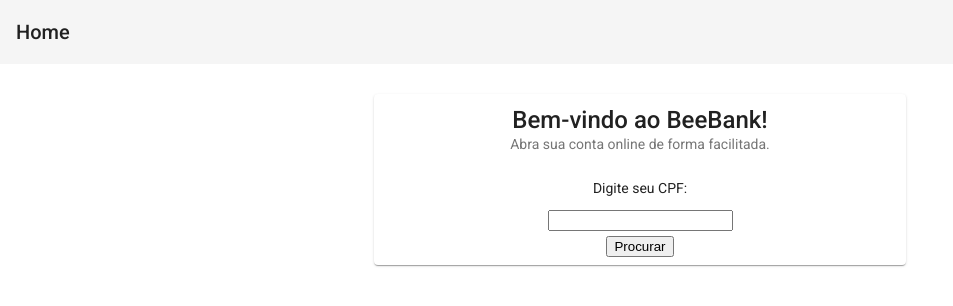
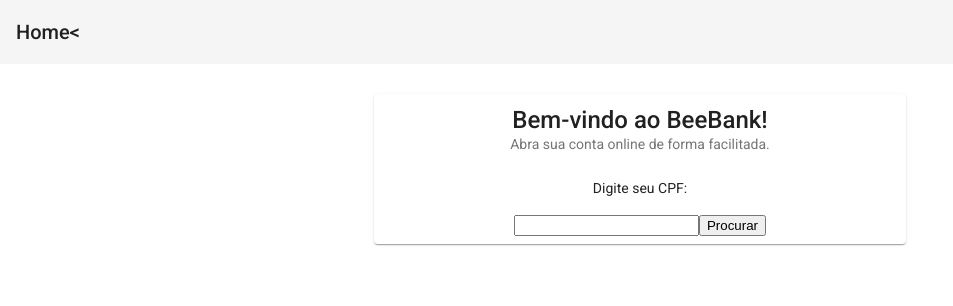
Before and after one commit to robertabononi/desafio-banco-angular, an Angular app in the folder frontend/mfe-home/: page /home in a window 1280 px wide. Shown: the top 306 px of the page, without its empty margins (0-953 px from the left). Built offline with nearby package versions, Linux system fonts and the light colour scheme.

Commit message:
feat: create home service

```diff
--- a/frontend/mfe-home/projects/mfe-home/src/app/app.component.html
+++ b/frontend/mfe-home/projects/mfe-home/src/app/app.component.html
@@ -1,5 +1,5 @@
 <mat-toolbar>
   <span>Home</span>
-</mat-toolbar>
+<</mat-toolbar>
 
 <router-outlet></router-outlet>
--- a/frontend/mfe-home/projects/mfe-home/src/app/app.module.ts
+++ b/frontend/mfe-home/projects/mfe-home/src/app/app.module.ts
@@ -8,6 +8,7 @@
 import { HomeModule } from './home/home.module';
 import { AppRoutingModule } from './app-routing.module';
 import { DadosCadastroComponent } from './dados-cadastro/dados-cadastro.component';
+import { HttpClientModule } from '@angular/common/http';
 
 @NgModule({
   declarations: [
--- a/frontend/mfe-home/projects/mfe-home/src/app/home/home.component.html
+++ b/frontend/mfe-home/projects/mfe-home/src/app/home/home.component.html
@@ -3,11 +3,11 @@
     <mat-card-title>Bem-vindo ao BeeBank!</mat-card-title>
     <mat-card-subtitle>Abra sua conta online de forma facilitada.</mat-card-subtitle>
     <mat-card-actions class="action-content">
-      <form class="from-group" (ngSubmit)="procurarCPF(cpf)" >
+      <form [formGroup]="formHome" class="form-group" (ngSubmit)="procurarCpf()" >
         <p class="p-action">Digite seu CPF:</p>
-        <input class="form-control" type="text" name="cpf" id="campo-cpf">
+        <input class="form-control" type="text" name="cpf" formControlName="cpf" id="campo-cpf" maxlength="11">
+        <input mat-button type="submit" name="button" class="button-search" routerLink="/dados-cadastro" value="Procurar">
       </form>
-      <button mat-button type="submit" class="button-search" routerLink="/dados-cadastro">Procurar</button>
     </mat-card-actions>
   </mat-card>
 </div>
--- a/frontend/mfe-home/projects/mfe-home/src/app/home/home.component.ts
+++ b/frontend/mfe-home/projects/mfe-home/src/app/home/home.component.ts
@@ -1,4 +1,6 @@
 import { Component, OnInit } from '@angular/core';
+import { FormControl, FormGroup, Validators } from '@angular/forms';
+import { HomeService } from './home.service';
 
 @Component({
   selector: 'app-home',
@@ -8,14 +10,25 @@
 export class HomeComponent implements OnInit {
 
   cpf = '';
+  formHome: FormGroup;
 
-  constructor() { }
-
-  procurarCPF(cpf: string) {
-    console.log(cpf);
+  constructor(
+    private service: HomeService
+  ) {
+    this.formHome = new FormGroup({
+      cpf: new FormControl('', Validators.required)
+    })
   }
 
   ngOnInit(): void {
   }
 
+  procurarCpf() {
+    const cpf = this.formHome.value.cpf;
+    console.log(this.formHome.value);
+    this.service.listarCpf(cpf).subscribe(data => {
+      console.log(data)
+    });
+  }
+
 }
--- a/frontend/mfe-home/projects/mfe-home/src/app/home/home.service.ts
+++ b/frontend/mfe-home/projects/mfe-home/src/app/home/home.service.ts
@@ -6,13 +6,13 @@
 })
 export class HomeService {
 
-  constructor(private http: HttpClient) { }
+  private API = 'http://bancoapi-env.eba-ra7jpuyh.us-east-2.elasticbeanstalk.com/api/ReaproveitaDados/buscarCPF'
 
-  ngOnInit(): void {}
-
-  private readonly API = 'http://bancoapi-env.eba-ra7jpuyh.us-east-2.elasticbeanstalk.com/api/ReaproveitaDados/buscarCPF';
+  constructor(
+    private http: HttpClient
+  ) { }
 
   listarCpf(cpf: string) {
-    return this.http.post(this.API, {cpf});
+    return this.http.post(this.API, {cpf:cpf});
   }
 }
--- a/frontend/mfe-home/projects/mfe-home/webpack.config.js
+++ b/frontend/mfe-home/projects/mfe-home/webpack.config.js
@@ -47,6 +47,7 @@
         "@angular/common": { singleton: true, strictVersion: true, requiredVersion: 'auto' },
         "@angular/common/http": { singleton: true, strictVersion: true, requiredVersion: 'auto' },
         "@angular/router": { singleton: true, strictVersion: true, requiredVersion: 'auto' },
+        "@angular/material": { singleton: true, strictVersion: true, requiredVersion: 'auto' },
         ...sharedMappings.getDescriptors()
       })
 
```
Also changed, not shown: frontend/mfe-home/projects/mfe-home/src/app/home/home.module.ts (+7 -2 lines).
